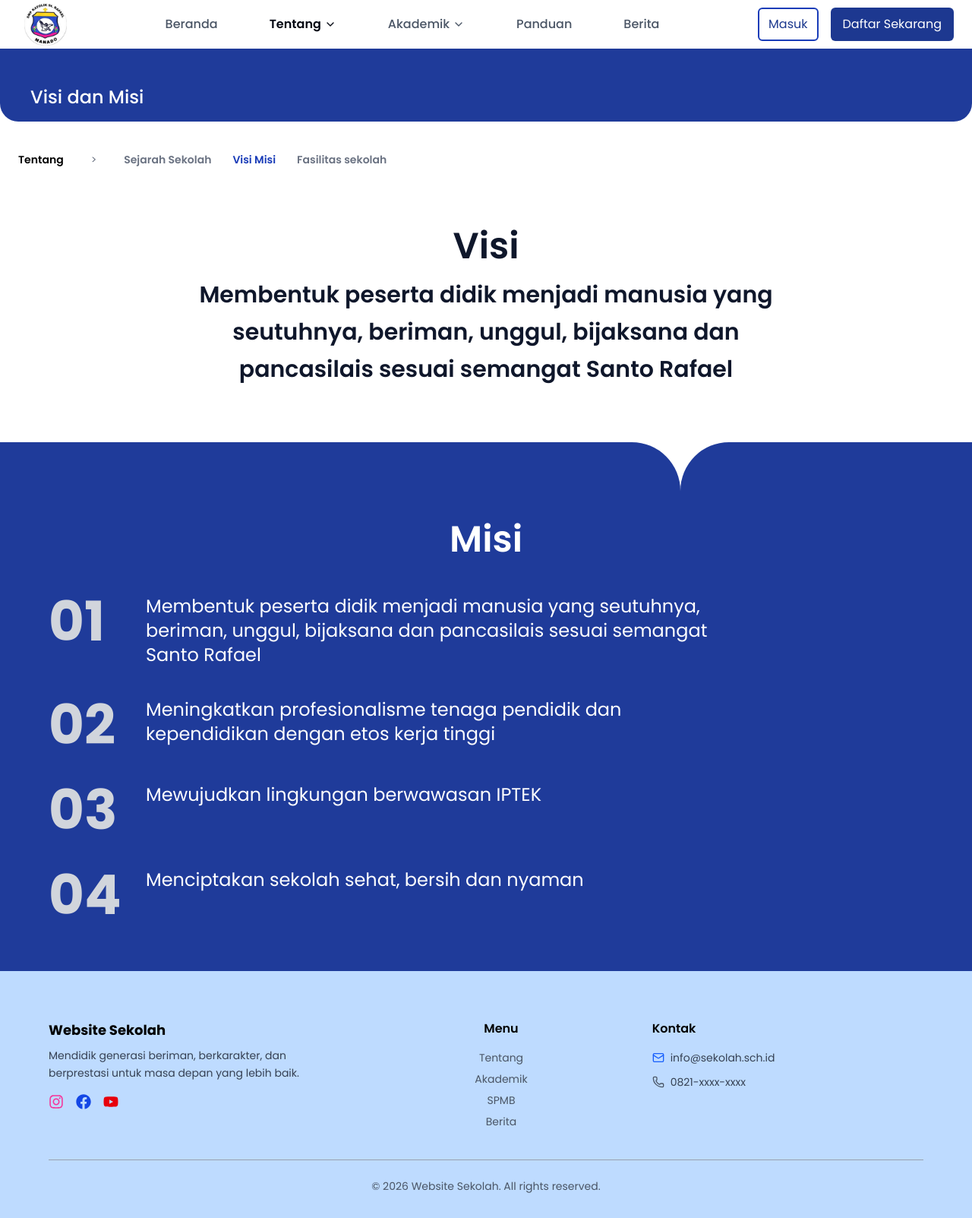
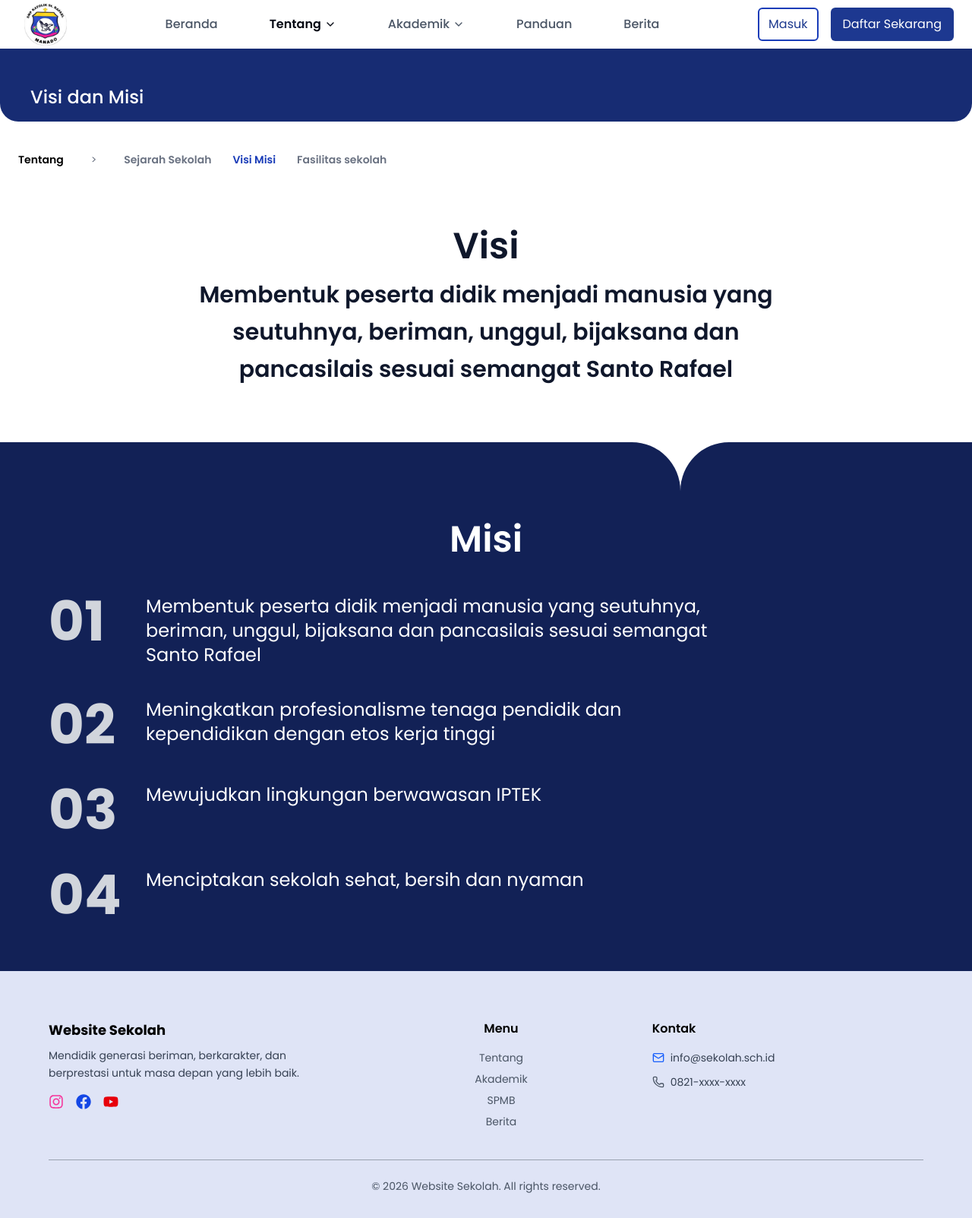
Before and after one commit to mrco23/rpl, a React (Vite) app in the folder fe/: page /visi-misi in a window 1280 px wide. Shown: the whole page at 76% size. Built offline with nearby package versions, Linux system fonts and the light colour scheme; no server answers.

Commit message:
perbaiki tampilan

```diff
--- a/fe/src/components/common/Footer.jsx
+++ b/fe/src/components/common/Footer.jsx
@@ -9,7 +9,7 @@ function Footer({ profile }) {
   const whatsappHref = whatsapp ? `https://wa.me/${whatsapp}` : null;
 
   return (
-    <footer className="bg-blue-200 text-black pt-16 pb-8">
+    <footer className="bg-[#dfe4f6] text-black pt-16 pb-8">
       <div className="max-w-7xl mx-auto px-6 md:px-16">
         {/* GRID */}
         <div className="grid md:grid-cols-3 gap-10 mb-10">
--- a/fe/src/pages/public/AchievementsPage.jsx
+++ b/fe/src/pages/public/AchievementsPage.jsx
@@ -28,7 +28,7 @@ export default function AchievementsPage() {
           to="/ekstrakurikuler"
           className=" text-gray-600 hover:text-blue-600 font-medium block cursor-pointer"
         >
-          ekstrakurikuler
+          Ekstrakurikuler
         </Link>
         <Link
           to="/prestasi"
--- a/fe/src/pages/public/ProgramPage.jsx
+++ b/fe/src/pages/public/ProgramPage.jsx
@@ -17,7 +17,7 @@ function Program() {
           to="/ekstrakurikuler"
           className=" text-gray-600 hover:text-blue-600 font-medium block cursor-pointer"
         >
-          ekstrakurikuler
+          Ekstrakurikuler
         </Link>
         <Link
           to="/prestasi"
--- a/fe/src/pages/public/VisiMisiPage.jsx
+++ b/fe/src/pages/public/VisiMisiPage.jsx
@@ -6,7 +6,7 @@ function VisiMisiPage() {
   return (
     <PublicLayout>
       <main>
-        <section className="w-full bg-[#1f3b9a] text-white rounded-b-3xl py-8 px-6 md:px-10 mb-10">
+        <section className="w-full bg-[#172c73] text-white rounded-b-3xl py-8 px-6 md:px-10 mb-10">
           <h2 className="text-2xl font-medium translate-y-4">Visi dan Misi</h2>
         </section>
         <div className="max-w-7xl mx-auto px-6 mt-6">
@@ -41,12 +41,12 @@ function VisiMisiPage() {
         <section className="relative -mt-2">
           {/* 🔵 LENGKUNGAN (bagian atas Misi) */}
           <div className="flex">
-            <div className="bg-[#1f3b9a] h-16 w-[70%] rounded-tr-[120px]"></div>
-            <div className="bg-[#1f3b9a] h-16 w-[30%] rounded-tl-[120px]"></div>
+            <div className="bg-[#122156] h-16 w-[70%] rounded-tr-[120px]"></div>
+            <div className="bg-[#122156] h-16 w-[30%] rounded-tl-[120px]"></div>
           </div>
 
           {/* 🔵 ISI MISI */}
-          <div className="bg-[#1f3b9a] text-white pt-10 pb-16 px-6">
+          <div className="bg-[#122156] text-white pt-10 pb-16 px-6">
             <h2 className="text-5xl font-semibold text-center mb-12">Misi</h2>
 
             <div className="max-w-4xl ml-10 space-y-10">
```
